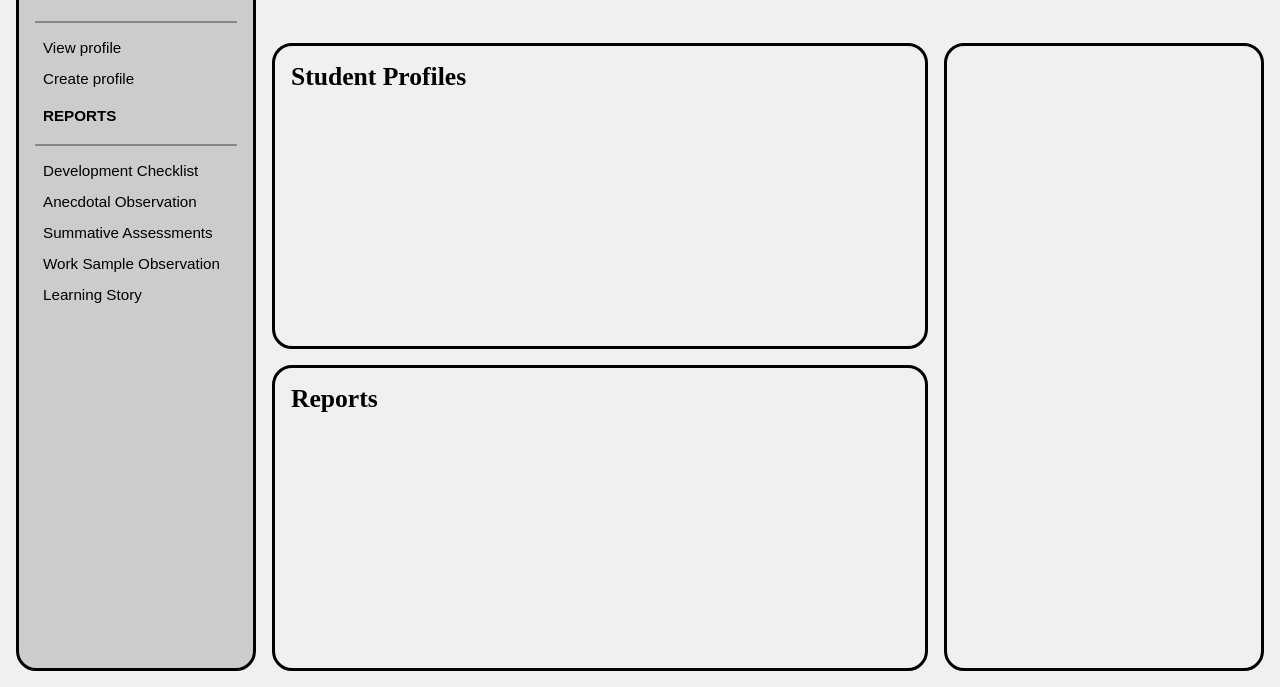
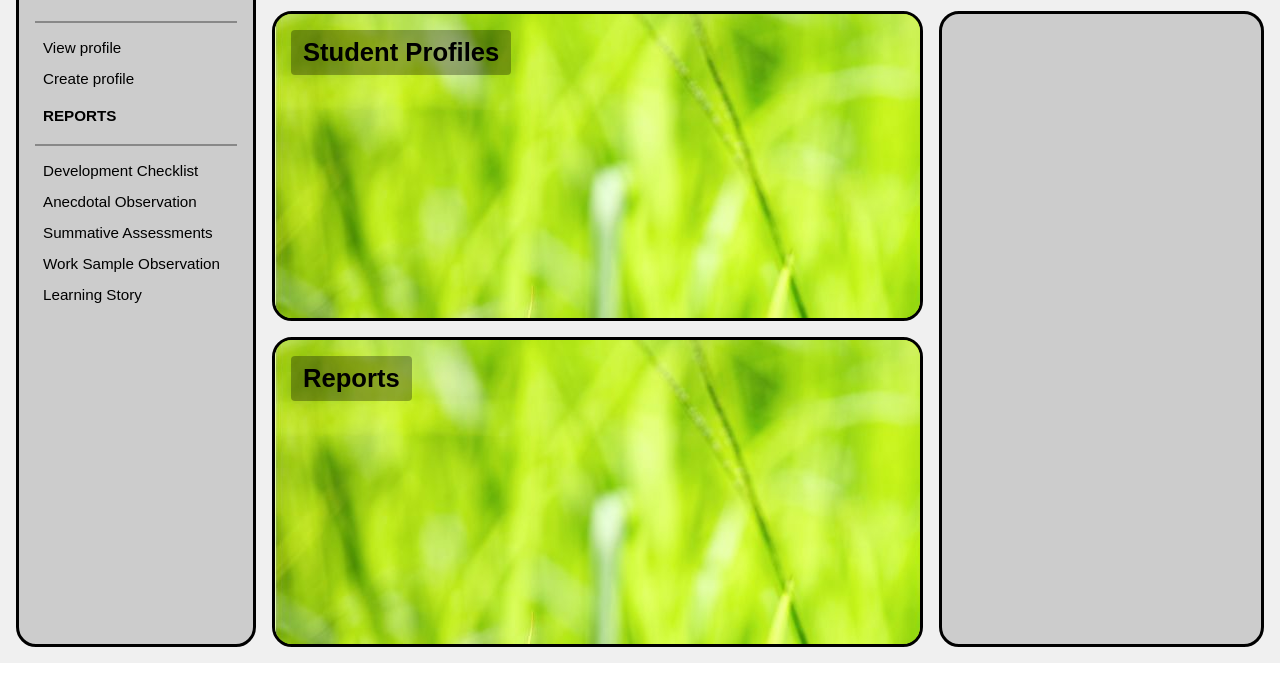
Before and after one commit to maxbritt-au/project-repo-childhoodapp, a plain HTML site: page Early childhood 1/Early childhood/html/teacher-dashboard.html in a window 1280 px wide. Shown: the part 113-800 px from the top of the page. Drawn offline with Linux system fonts and the light colour scheme.

Commit message:
big changes to teacher dashboard

```diff
--- a/Early childhood 1/Early childhood/css/teacher-dashboard.css
+++ b/Early childhood 1/Early childhood/css/teacher-dashboard.css
@@ -1,4 +1,4 @@
-/* 1. Global reset & box-sizing */
+/* 1. RESET & BOX-SIZING */
 *,
 *::before,
 *::after {
@@ -7,25 +7,30 @@
   padding: 0;
 }
 
-/* 2. Page grid */
+/* 1a. GLOBAL FONT (match sidebar) */
+body {
+  font-family: sans-serif;
+}
+
+/* 2. PAGE WRAPPER GRID (auto height) */
 .wrapper {
   display: grid;
   grid-template-columns: 240px 1fr;
-  height: 100vh;
   gap: 16px;
   padding: 16px;
   background: #f0f0f0;
+  /* auto height wraps content */
 }
 
-/* 3. Sidebar */
+/* 3. SIDEBAR */
 .sidebar {
   background: #ccc;
   border: 3px solid #000;
   border-radius: 20px;
   padding: 16px;
+  font-family: inherit; /* inherits sans-serif from body */
   display: flex;
   flex-direction: column;
-  font-family: sans-serif;
 }
 .sidebar h2,
 .sidebar h3 {
@@ -37,39 +42,34 @@
   border-top: 2px solid #888;
   margin: 8px 0 12px;
 }
-
-/* 4. Sidebar links & headings */
-.sidebar-link,
-.nav-links a {
-  text-decoration: none;
-  color: #000;
-  font-size: 0.95rem;
-  display: inline-block;
-  padding: 4px 8px;
-  border-radius: 4px;
-  transition: box-shadow 0.2s ease, transform 0.2s ease;
-}
-.sidebar-link:hover,
-.nav-links a:hover {
-  box-shadow: 0 4px 8px rgba(0, 0, 0, 0.15);
-  transform: translateY(-2px);
-}
-
-/* 5. Nav-links container */
 .nav-links {
   display: flex;
   flex-direction: column;
   gap: 6px;
   margin-bottom: 12px;
 }
+.sidebar-link,
+.nav-links a {
+  display: inline-block;
+  padding: 4px 8px;
+  border-radius: 4px;
+  text-decoration: none;
+  color: #000;
+  font-size: 0.95rem;
+  transition: box-shadow 0.2s ease, transform 0.2s ease;
+  font-family: inherit; /* ensure same font */
+}
+.sidebar-link:hover,
+.nav-links a:hover {
+  box-shadow: 0 4px 8px rgba(0,0,0,0.15);
+  transform: translateY(-2px);
+}
 
-/* 6. Main column */
+/* 4. MAIN COLUMN & TOP NAV */
 .main {
   display: flex;
   flex-direction: column;
 }
-
-/* 7. Top navigation bar */
 .topnav {
   display: flex;
   align-items: center;
@@ -78,91 +78,89 @@
   border: 3px solid #000;
   border-radius: 20px;
   padding: 8px 16px;
-  font-family: sans-serif;
+  font-family: inherit; /* same as sidebar */
+  margin-bottom: 16px;
 }
 .topnav .logo {
   width: 48px;
-  height: auto;
   border-radius: 8px;
 }
 .topnav h1 {
   font-size: 1.5rem;
   color: #000;
+  font-family: inherit;
 }
 .user-area {
   display: flex;
   align-items: center;
   gap: 12px;
-  color: #000;
   font-size: 0.95rem;
+  font-family: inherit;
 }
 .profile-circle {
   width: 2rem;
   height: 2rem;
   background: #999;
   border-radius: 50%;
+  color: #fff;
   display: flex;
   align-items: center;
   justify-content: center;
   font-weight: bold;
-  color: #fff;
+  font-family: inherit;
 }
 
-/* 8. Dashboard grid */
+/* 5. CONTENT GRID WITH FIXED ROW HEIGHTS */
 .content {
-  flex: 1;
   display: grid;
-  grid-template-columns: repeat(2, 1fr) 1fr;
-  grid-template-rows: repeat(2, 1fr);
+  grid-template-columns: 2fr 1fr;   /* left wide, right narrow */
+  grid-template-rows: 310px 310px;  /* two panels, each 310px tall */
   gap: 16px;
-  margin-top: 48px;
 }
 
-/* 9. Panels with placeholder1.jpg */
-.panel.large,
-.placeholder {
+/* 6. PANEL BASE & HOVER */
+.panel {
+  position: relative;
+  overflow: hidden;
   border: 3px solid #000;
   border-radius: 20px;
-  overflow: hidden;
-  position: relative;
-  display: flex;
-  align-items: flex-start;
-  justify-content: flex-start;
-  padding: 16px;
-  background: url('placeholder1.jpg') center/cover no-repeat;
   transition: box-shadow 0.2s ease, transform 0.2s ease;
-  text-decoration: none;
-  color: #000;
 }
-.panel.large:hover,
-.placeholder:hover {
+.panel:hover {
   box-shadow: 0 4px 8px rgba(0,0,0,0.15);
   transform: translateY(-2px);
 }
 
-/* specific grid placement */
+/* 7. PANEL HEADING OVERLAY */
+.panel h2 {
+  position: absolute;
+  top: 16px;
+  left: 16px;
+  margin: 0;
+  padding: 8px 12px;
+  font-size: 1.6rem;
+  color: #000000;
+  background: rgba(0,0,0,0.3);
+  border-radius: 4px;
+  z-index: 1;
+  font-family: inherit; /* match sidebar */
+}
+
+/* 8. LEFT PANELS WITH BACKGROUNDS */
 .panel-profiles {
-  grid-column: 1 / 3;
+  grid-column: 1;
   grid-row: 1;
+  background: url('../img/placeholder1.jpg') center/cover no-repeat;
 }
 .panel-reports {
-  grid-column: 1 / 3;
+  grid-column: 1;
   grid-row: 2;
-}
-.placeholder {
-  grid-column: 3;
-  grid-row: 1 / span 2;
+  background: url('../img/placeholder1.jpg') center/cover no-repeat;
 }
 
-/* remove the old X */
-.placeholder::before,
-.placeholder::after {
-  display: none;
+/* 9. RIGHT PLACEHOLDER SPANS BOTH ROWS */
+.placeholder {
+  grid-column: 2;
+  grid-row: 1 / span 2;
+  background: #ccc;
 }
-
-/* 10. Headings inside panels */
-.panel.large h2 {
-  font-size: 1.6rem;
-  line-height: 1.2;
-  margin: 0;
-}
--- a/Early childhood 1/Early childhood/html/teacher-dashboard.html
+++ b/Early childhood 1/Early childhood/html/teacher-dashboard.html
@@ -2,7 +2,7 @@
 <html lang="en">
 <head>
   <meta charset="UTF-8">
-  <title>Early Childhood Teacher</title>
+  <title>Early Childhood Teacher App</title>
   <link rel="stylesheet" href="../css/teacher-dashboard.css">
 </head>
 <body>
@@ -12,12 +12,14 @@
     <aside class="sidebar">
       <h2>DASHBOARD</h2>
       <hr>
+
       <h3><a href="student-dashboard.html" class="sidebar-link">CHILDREN Profiles</a></h3>
       <hr>
       <nav class="nav-links">
         <a href="#">View profile</a>
         <a href="#">Create profile</a>
       </nav>
+
       <h3><a href="reports.html" class="sidebar-link">REPORTS</a></h3>
       <hr>
       <nav class="nav-links">
@@ -33,7 +35,7 @@
     <div class="main">
       <header class="topnav">
         <img src="logo.png" alt="Child Care Logo" class="logo">
-        <h1>Early Childhood Teacher</h1>
+        <h1>Early Childhood Teacher Project</h1>
         <div class="user-area">
           <span>Welcome Back, User!</span>
           <div class="profile-circle">U</div>
@@ -41,12 +43,19 @@
       </header>
 
       <section class="content">
-        <a href="student-dashboard.html" class="panel large panel-profiles">
+        <!-- Student Profiles panel -->
+        <a href="student-dashboard.html" class="panel panel-profiles">
+          <img src="../img/placeholder1.jpg">
           <h2>Student Profiles</h2>
         </a>
-        <a href="reports.html" class="panel large panel-reports">
+
+        <!-- Reports panel -->
+        <a href="reports.html" class="panel panel-reports">
+          <img src="../img/placeholder1.jpg">
           <h2>Reports</h2>
         </a>
+
+        <!-- Right‐hand placeholder -->
         <div class="panel placeholder"></div>
       </section>
     </div>
```
Also changed, not shown: Early childhood 1/Early childhood/css/student-dashboard.css (+20 -0 lines), Early childhood 1/Early childhood/html/student-dashboard.html (+1 -1 lines).
